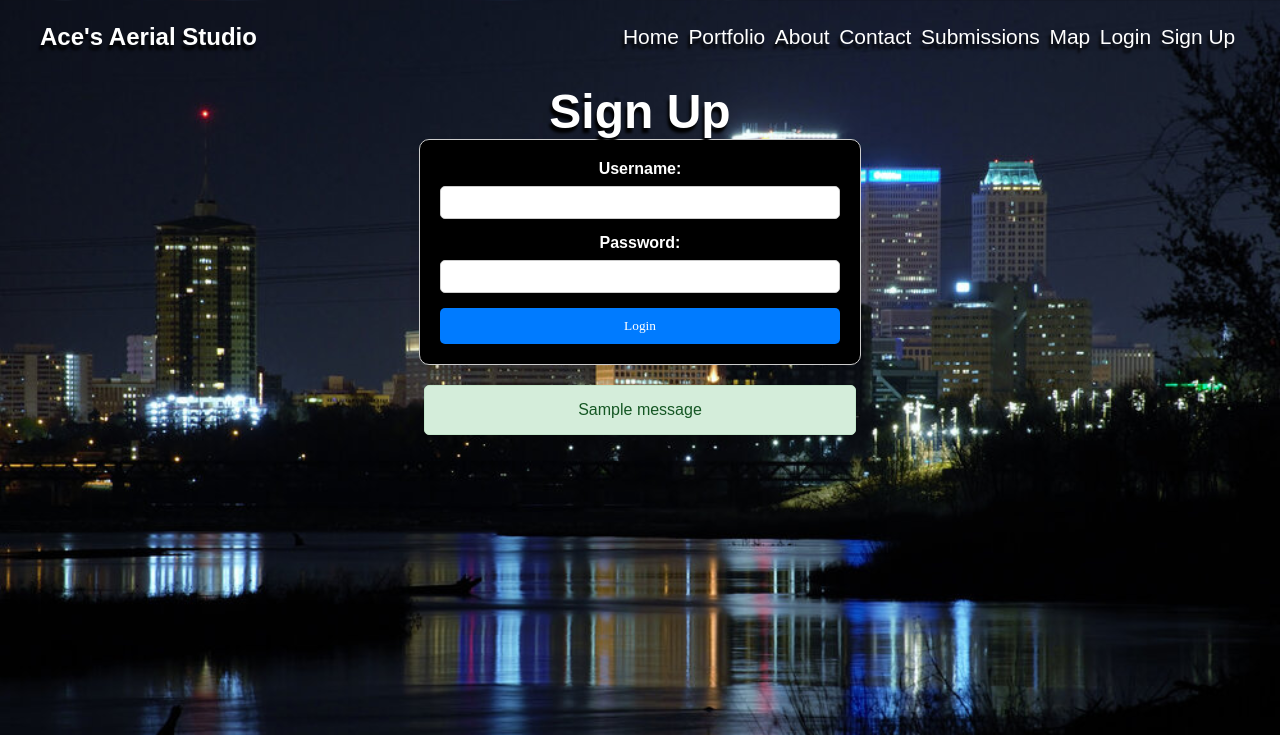
After one commit to BoostedT/Ace-s-Aerial-Studio, a Flask app: page /signup in a window 1280 px wide. The commit adds this page. Shown: the top 735 px of the page. Run offline with Flask 3, Linux system fonts and the light colour scheme; one stand-in notice (Sample message) is shown.

Commit message:
added sign up feature.

```diff
--- a/app.py
+++ b/app.py
@@ -98,5 +98,14 @@ def submissions():
 def map():
     return render_template('map.html')
 
+@app.route('/signup', methods=['GET', 'POST'])
+def signup():
+    if request.method == 'POST':
+        username = request.form['username']
+        password = request.form['password']
+        flash("Successfully created account!", "success")
+        return redirect('submissions')
+    return render_template('signup.html')
+
 if __name__ == '__main__':
     app.run(debug=True)
--- a/static/css/styles.css
+++ b/static/css/styles.css
@@ -4,7 +4,7 @@ body {
     margin: 0;
     padding: 0;
     color: #fff;
-    background: url('../images/drone-bg.jpg') no-repeat center center fixed;
+    background: url('../images/darkTulsa2.jpg') no-repeat center center fixed;
     background-size: cover;
 }
 
--- a/templates/base.html
+++ b/templates/base.html
@@ -29,6 +29,7 @@
                     <li><a href="{{ url_for('submissions') }}">Submissions</a></li>
                     <li><a href="{{ url_for('map') }}">Map</a></li>
                     <li><a href="{{ url_for('login') }}">Login</a></li>
+                    <li><a href="{{ url_for('signup') }}">Sign Up</a></li>
                 </ul>
             </nav>
         </div>
--- /dev/null
+++ b/templates/signup.html
@@ -0,0 +1,21 @@
+{% extends "base.html" %}
+{% block title %}Sign Up{% endblock %}
+{% block content %}
+<h1>Sign Up</h1>
+<form method="post">
+    <label for="username">Username:</label>
+    <input type="text" id="username" name="username" required>
+    <label for="password">Password:</label>
+    <input type="password" id="password" name="password" required>
+    <button type="submit">Login</button>
+</form>
+{% with messages = get_flashed_messages(with_categories=true) %}
+    {% if messages %}
+        <div class="flash-messages">
+            {% for category, message in messages %}
+                <div class="alert {{ category }}">{{ message }}</div>
+            {% endfor %}
+        </div>
+    {% endif %}
+{% endwith %}
+{% endblock %}
```
Also changed, not shown: static/images/darkTulsa2.jpg (added).
